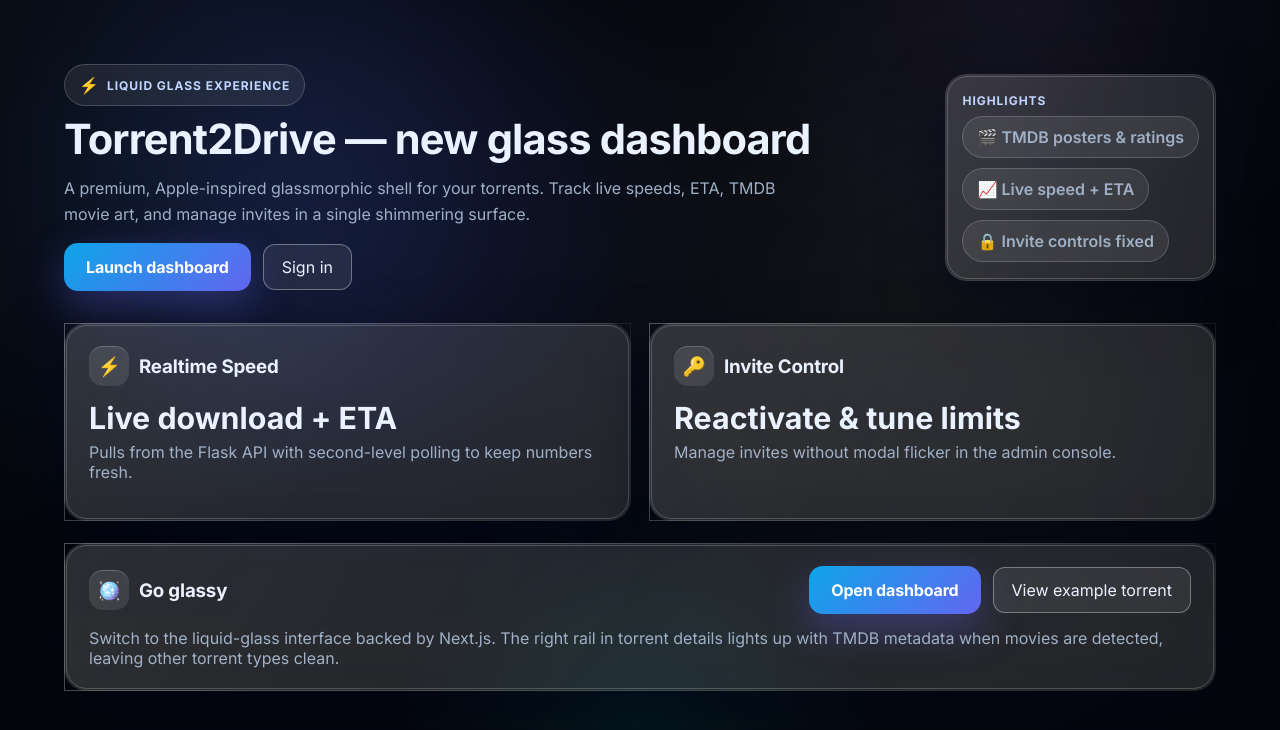
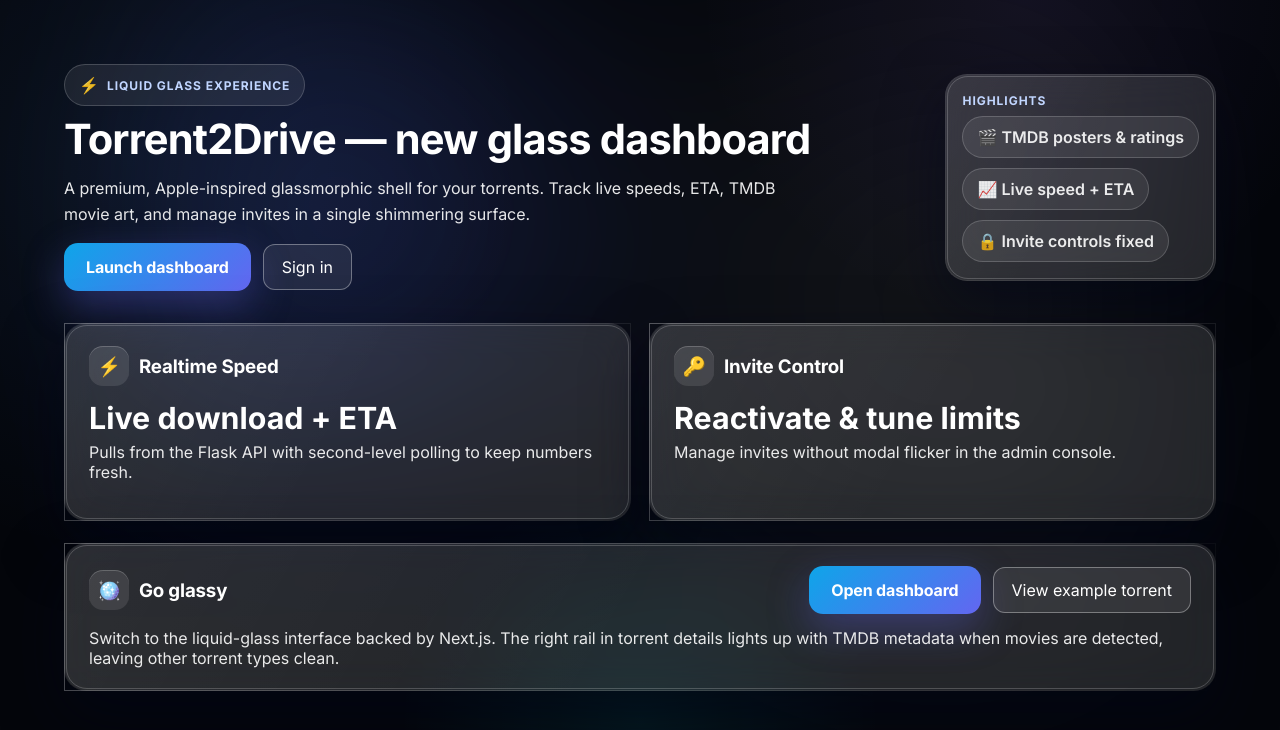
Before and after one commit to Monster-ZeroX/HerokuHosted, a Next.js app in the folder frontend/: page / in a window 1280 px wide. Shown: the top 730 px of the page. Built offline with nearby package versions, Linux system fonts and the light colour scheme.

Commit message:
Improve dark mode text contrast

```diff
--- a/frontend/app/globals.css
+++ b/frontend/app/globals.css
@@ -5,8 +5,9 @@
   --glass-border: rgba(255, 255, 255, 0.35);
   --bg-dark: #04060b;
   --bg-accent: linear-gradient(135deg, rgba(64, 121, 255, 0.55), rgba(147, 95, 255, 0.42));
-  --text-primary: #eaf1ff;
-  --text-secondary: #9fb0c6;
+  --text-primary: #ffffff;
+  /* Keep secondary text nearly white for dark mode legibility while still slightly de-emphasized */
+  --text-secondary: rgba(255, 255, 255, 0.9);
   --glass-shadow: 0 24px 60px rgba(2, 6, 23, 0.55);
   --glass-blur: blur(20px);
 }
```
